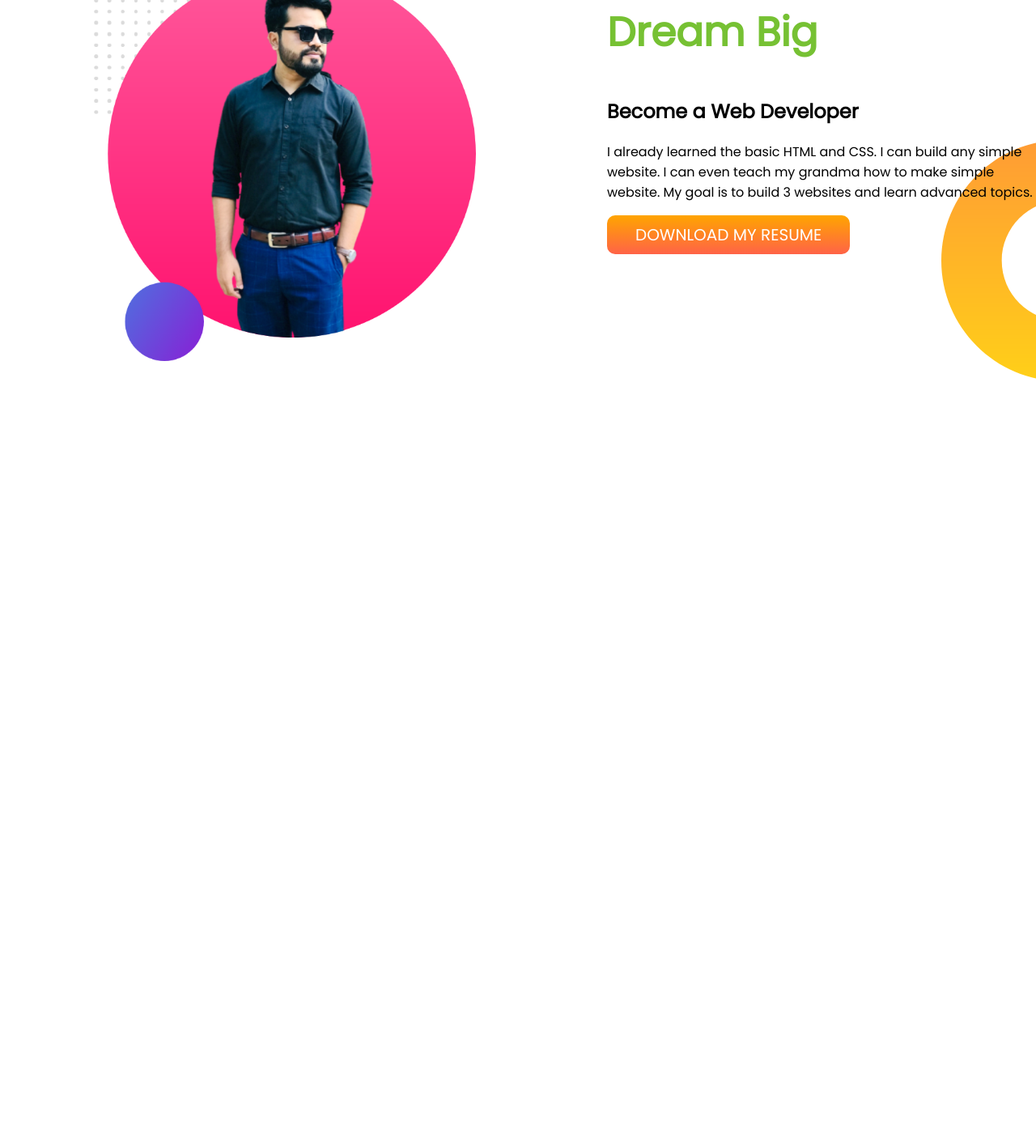
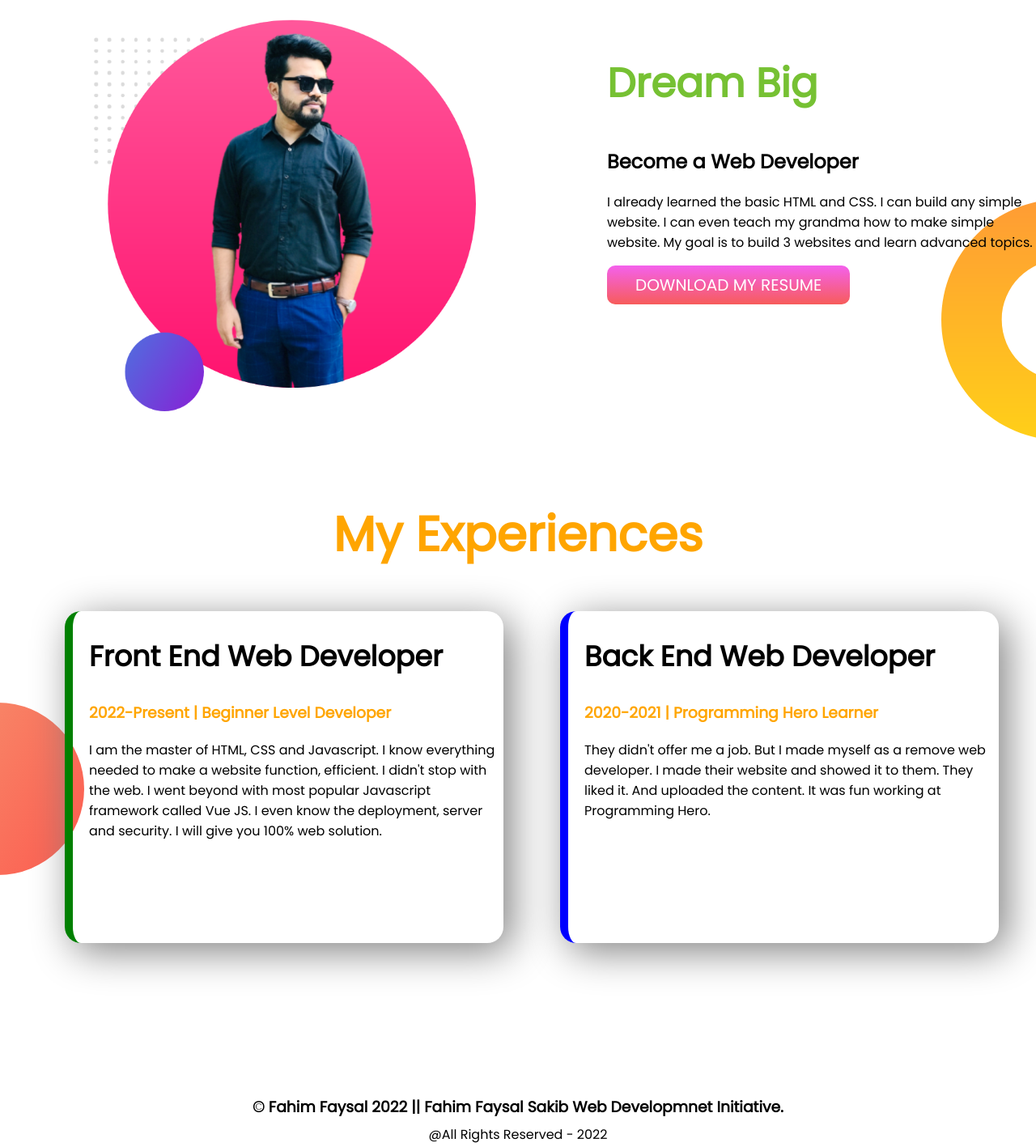
Before and after one commit to Fahimsakib1/fahim-portfolio-website, a plain HTML site: page index.html in a window 1280 px wide. Shown: the part 635-2052 px from the top of the page at 81% size. Before the commit the page ends 1388 px from the top, so only its background shows below. Drawn offline with Linux system fonts and the light colour scheme.

Commit message:
buttom section add and footer added

```diff
--- a/index.html
+++ b/index.html
@@ -17,7 +17,7 @@
     <section class="top-section">
         <div class="half-width">
             <h1> Welcome To</h1>
-            <h1><span class="span-color">Fahim Faysal</span> World!</h1>
+            <h1><span class="span-color">Fahim Faysal's</span> World!</h1>
             <h2>A Man with full Confidence and Dedication</h2>
             <p class="top-paragraph">You might saw me jumping, climbing buildings, and stopping trains. But nobody pays me a dime for that work. That's why I am learning and mastering web development. I will not stop until I become the Web Development Hero.</p>
 
@@ -33,7 +33,8 @@
     <section class="middle-section">
 
             <div class="half-width">
-                <img src="image/Complete 4 (New).png" alt="My Pic 2">
+              <img src="image/Complete 4 (New).png" alt="My Pic 2">
+
             </div>
 
             <div class="half-width half-width-middle">
@@ -41,10 +42,41 @@
                 <h2>Become a Web Developer</h2>
                 <p class="middle-paragraph">I already learned the basic HTML and CSS. I can build any simple website. I can even teach my grandma how to make simple website. My goal is to build 3 websites and learn advanced topics.</p>
 
-                <a class="link-button" target="_blank" href="https://drive.google.com/file/d/1CeUnoxSqN6cpOBkxI1Gzehr3k-wqjVyC/view?usp=sharing">DOWNLOAD MY RESUME</a>
+                <a class="link-button-2" target="_blank" href="https://drive.google.com/file/d/1CeUnoxSqN6cpOBkxI1Gzehr3k-wqjVyC/view?usp=sharing">DOWNLOAD MY RESUME</a>
             </div>
 
     </section>
 
+    <section class="bottom-section">
+
+        <h1 id="bottom-section-h1"> My Experiences </h1>
+
+        <div class="bottom-section-parent-div-flexible">
+
+            <div class="bottom-section-child-div-1">
+
+                <h2 class="bottom-section-h2"> Front End Web Developer</h2>
+                <h3 class="bottom-section-h3-color">2022-Present | Beginner Level Developer</h3>
+                <p class="bottom-section-p">I am the master of HTML, CSS and Javascript. I know everything needed to make a website function, efficient. I didn't stop with the web. I went beyond with most popular Javascript framework called Vue JS. I even know the deployment, server and security. I will give you 100% web solution.</p>
+
+            </div>
+
+            <div class="bottom-section-child-div-2">
+
+                <h2 class="bottom-section-h2"> Back End Web Developer</h2>
+                <h3 class="bottom-section-h3-color">2020-2021 | Programming Hero Learner</h3>
+                <p class="bottom-section-p">They didn't offer me a job. But I made myself as a remove web developer. I made their website and showed it to them. They liked it. And uploaded the content. It was fun working at Programming Hero.</p>
+
+            </div>
+
+        </div>
+
+    </section>
+
 </body>
+
+        <footer>
+            <h3>© Fahim Faysal 2022 || Fahim Faysal Sakib Web Developmnet Initiative.</h3>
+            <p> @All Rights Reserved - 2022</p>
+        </footer>
 </html>
--- a/style.css
+++ b/style.css
@@ -40,7 +40,7 @@ h1{
     display: flex;
     background-image: url(image/top-banner.png);
     background-repeat: no-repeat;
-    margin-bottom: 70px;
+    margin-bottom: 100px;
 
 }
 .link-button{
@@ -53,15 +53,86 @@ h1{
     margin-bottom: 20px;
 }
 
+
+.link-button-2{
+    text-decoration: none;
+    background-image: linear-gradient(#F461ED , #F75C5A );
+    padding: 10px 35px;
+    color: white;
+    font-size: 20px;
+    border-radius: 10px;
+    margin-bottom: 20px;
+}
+
+
 .middle-section{
     display: flex;
     background-image: url(image/dream-bg.png);
     background-position: right;
     background-repeat: no-repeat;
-    padding-bottom: 230px;
-    margin-bottom: 70px;
+    padding-bottom: 250px;
+    margin-bottom: 100px;
 }
 
-.half-width-middle{
-    padding-left:  -100px;
+
+#bottom-section-h1{
+    text-align: center;
+    font-size: 60px;
+    /* color: #EB37EE  ; */
+    color: orange;
+    /* text-shadow: rgb(142, 126, 126) 20px 2px 10px; */
 }
+
+.bottom-section-h2{
+    font-size: 35px;
+}
+
+.bottom-section-h3-color{
+    color: orange;
+    font-weight: 700;
+}
+
+
+.bottom-section-parent-div-flexible{
+    display: flex;
+    margin-bottom: 150px;
+}
+
+.bottom-section-child-div-1{
+    width: 40%;
+    margin-left: 80px;
+    /* margin-bottom: 80px; */
+    padding-left: 20px;
+    padding-bottom: 110px;
+    border-left: 10px solid green;
+    border-radius: 20px;
+    box-shadow: 10px 10px 50px grey;
+}
+
+.bottom-section-child-div-2{
+    width: 40%;
+    margin-left: 70px;
+    /* margin-bottom: 80px; */
+    padding-left: 20px;
+    padding-bottom: 110px;
+    border-left: 10px solid blue;
+    border-radius: 20px;
+    box-shadow: 10px 10px 50px grey;
+}
+
+
+.bottom-section{
+    margin-top: -250px;
+    background-image: url(image/exp-bg.png);
+    background-repeat: no-repeat;
+    background-position: left;
+    padding-bottom: 20px;
+}
+
+footer{
+    text-align: center;
+}
+
+footer p{
+    margin-top: -12px;
+}
```
Also changed, not shown: image/BG-Remove7.png (added), image/Comp;lete 6 (New).png (added), image/Complete 6.png (added).
